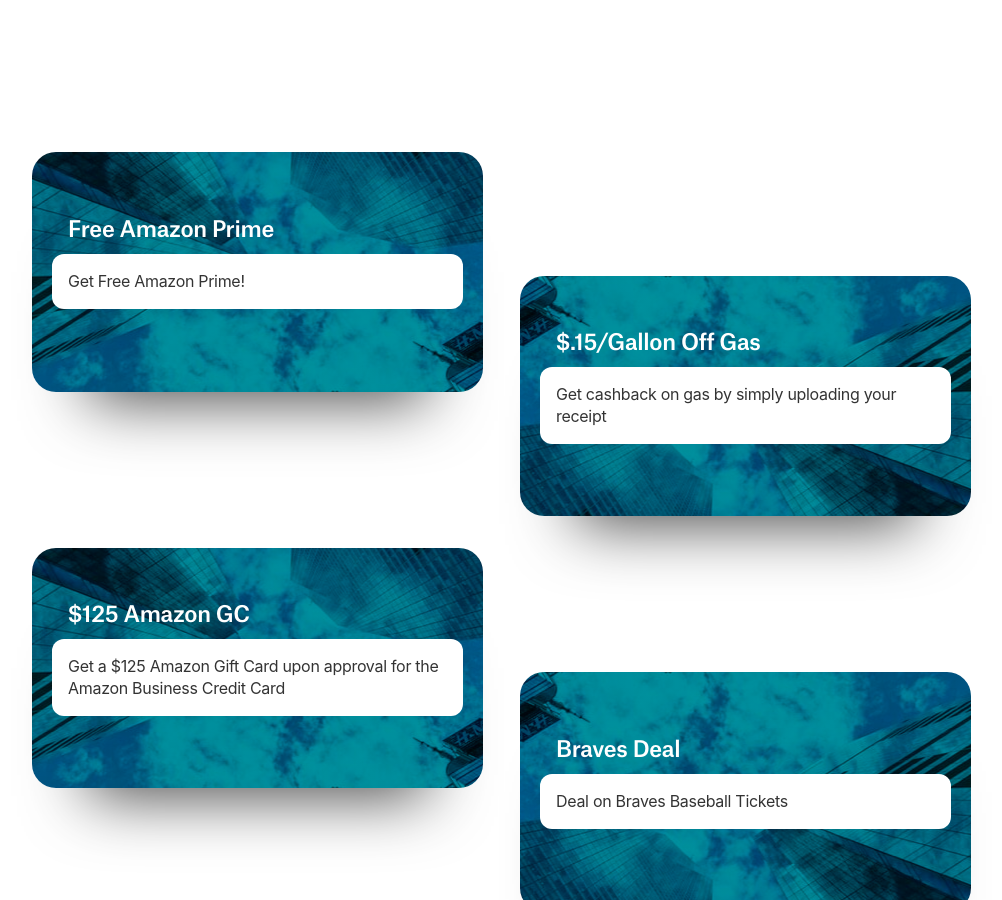
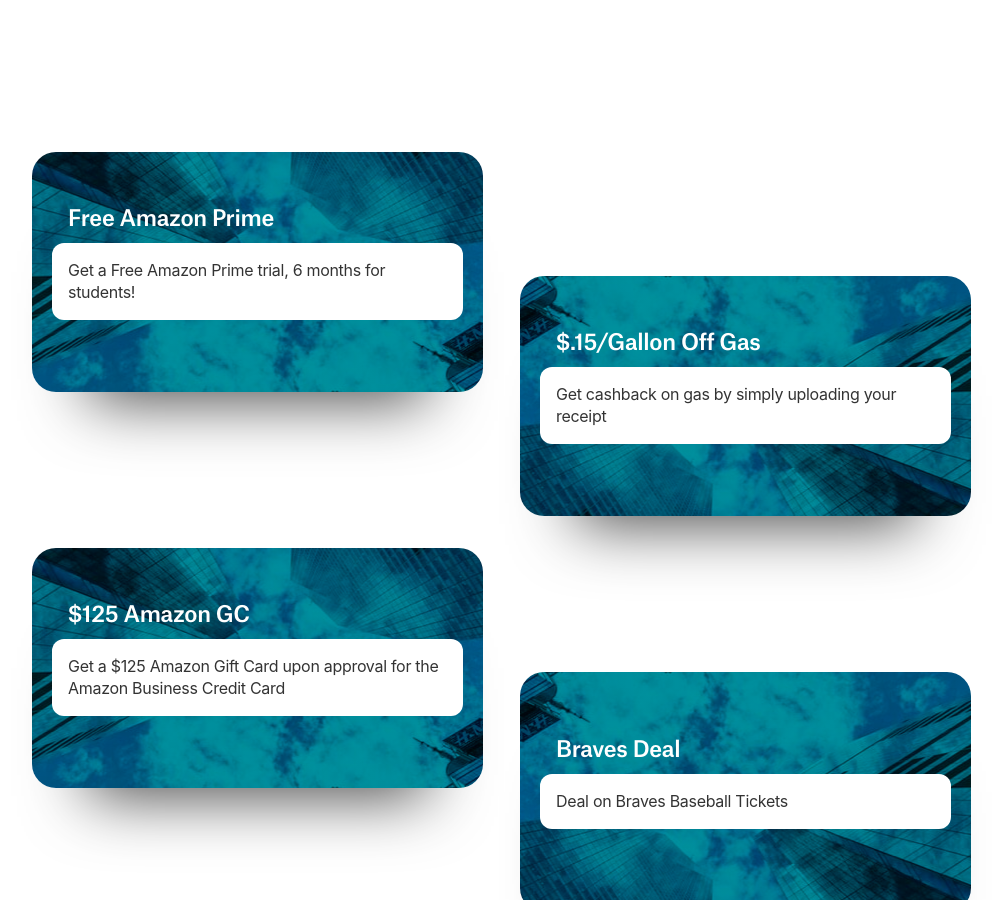
Before and after one commit to ohiosveryown/atldeals, a Jekyll site: the page built from index.html, in a window 1280 px wide and 900 px high, scrolled down 377 px. Shown: the whole window, without its empty margins (139-1141 px from the left). Built offline with Jekyll 4.4.1, drawn with Linux system fonts in a browser that asks for light colours; nearby versions of some CDN libraries.

Commit message:
Updated Free Amazon Prime Trial

```diff
--- a/_posts/2019-09-28-free-amazon-prime-trial.markdown
+++ b/_posts/2019-09-28-free-amazon-prime-trial.markdown
@@ -6,7 +6,7 @@
 - freebies
 - new
 image: https://i.imgur.com/ZKzbpbP.jpg
-description: Get Free Amazon Prime!
+description: Get a Free Amazon Prime trial, 6 months for students!
 layout: post
 ---
 
```
